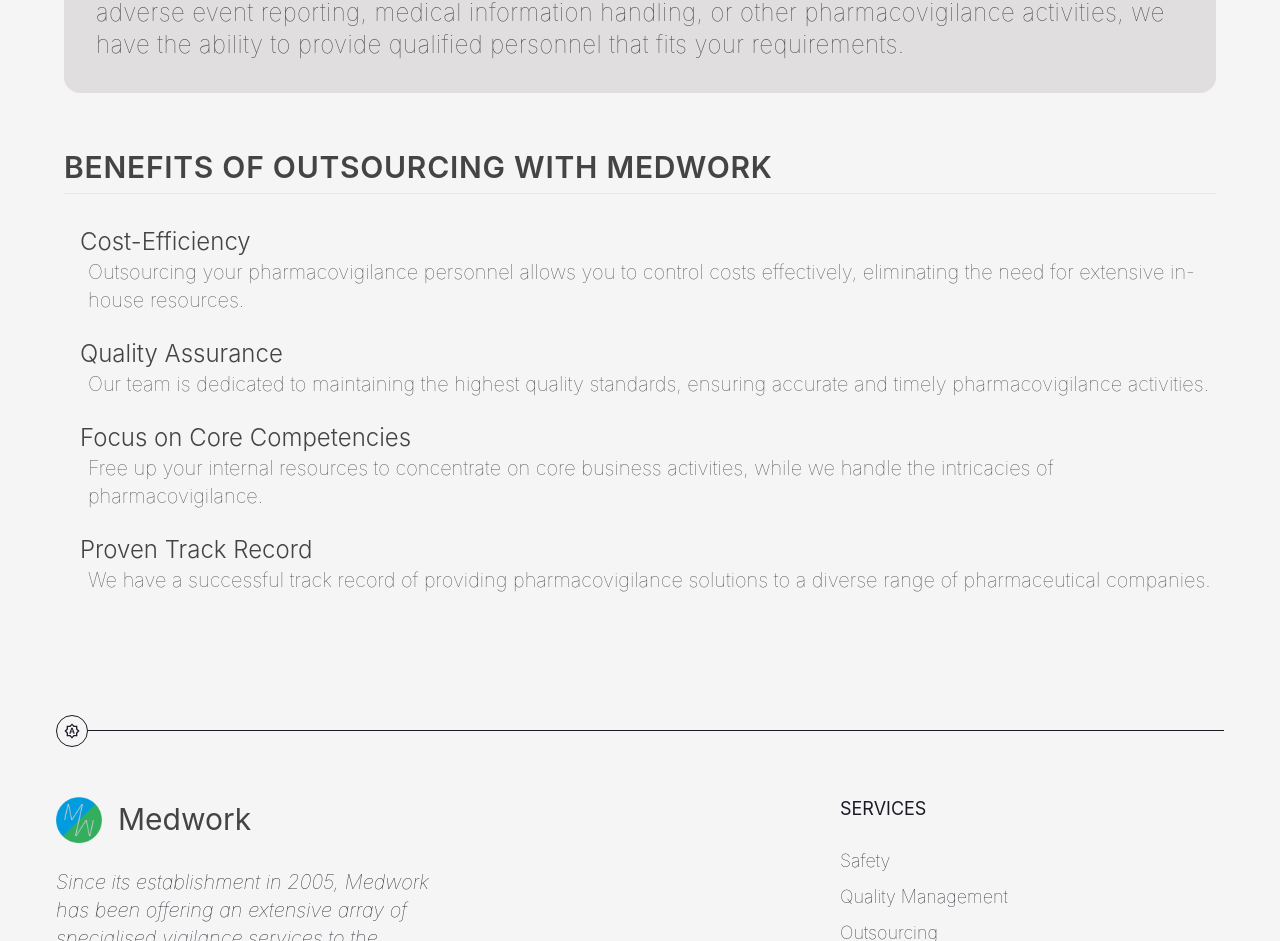
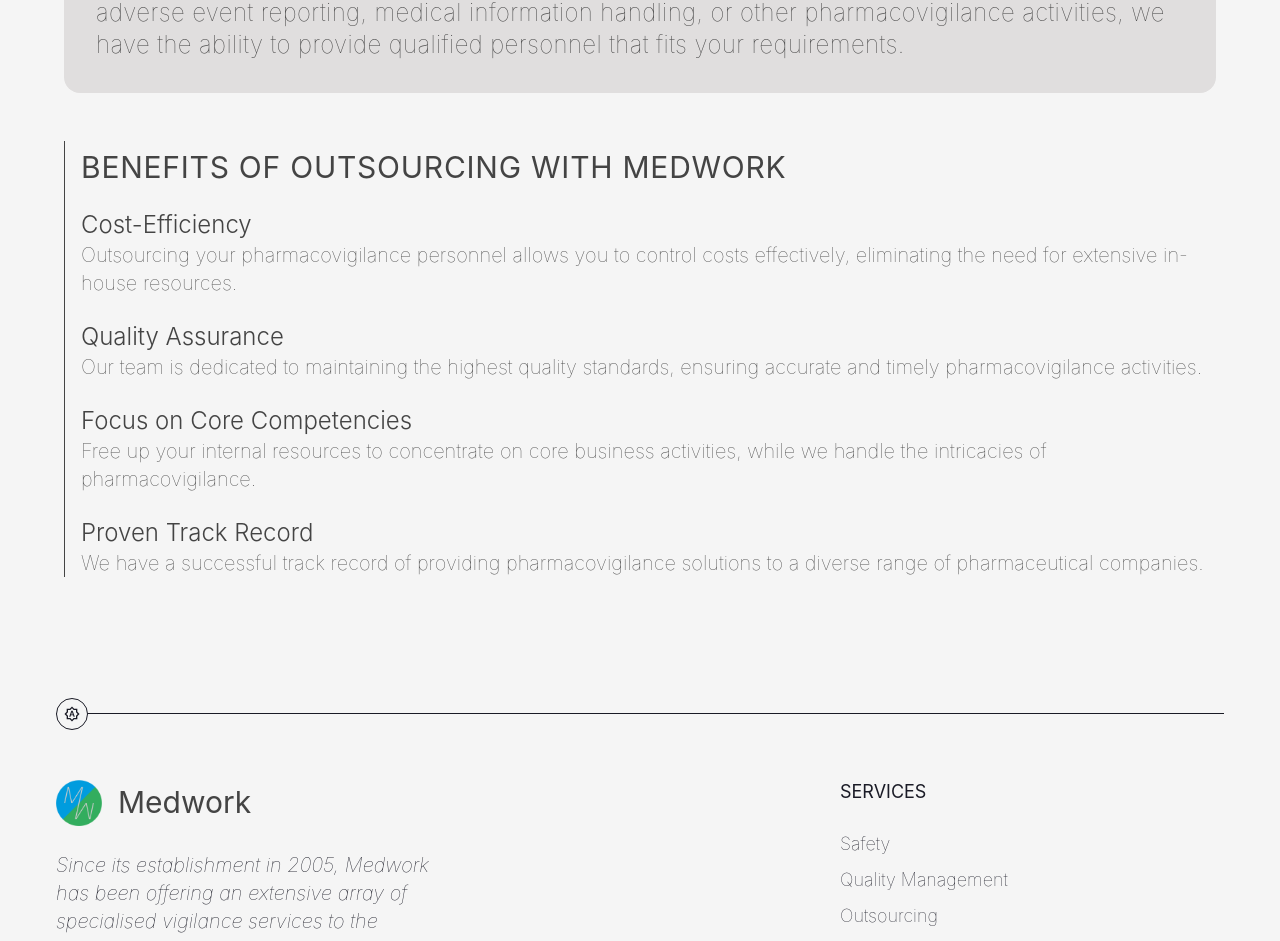
Before and after one commit to Medwork-CRO/webpage, a Next.js app: page /services/outsourcing in a window 1280 px wide. Shown: the part 1496-2437 px from the top of the page. Built offline with nearby package versions, Linux system fonts and the light colour scheme.

Commit message:
Update styling in InfoBoxMatrix and Showcasing components

```diff
--- a/src/components/InfoBoxMatrix.tsx
+++ b/src/components/InfoBoxMatrix.tsx
@@ -10,7 +10,7 @@ export type InfoBoxAttributes = {
 
 function InfoBoxMatrix({ infoBoxes }: { infoBoxes: InfoBoxAttributes[] }) {
     return (
-        <div className="w-full grid grid-cols-1 md:grid-cols-2 lg:grid-cols-3 mx-4 md:mx-8 lg:mx-16 my-4 md:my-8 lg:my-16 gap-8">
+        <div className="w-full self-center grid grid-cols-1 md:grid-cols-2 lg:grid-cols-3 mx-4 md:mx-8 lg:mx-16 my-4 md:my-8 lg:my-16 gap-8">
             {infoBoxes.map((infoBox, i) => (
                 <React.Fragment key={i}>
                     <InfoBox
--- a/src/components/Showcasing.tsx
+++ b/src/components/Showcasing.tsx
@@ -1,5 +1,4 @@
 import React from "react";
-import Title from "./Title";
 
 type Showcase = {
     title: string;
@@ -9,8 +8,8 @@ type Showcase = {
 function Showcase({ title, point }: Showcase) {
     return (
         <li className="flex flex-col narrow-letters leading-relaxed">
-            <span className="font-light mr-2 text-2xl">{title}</span>
-            <span className="font-thin ml-2 text-xl">{point}</span>
+            <span className="font-light text-2xl">{title}</span>
+            <span className="font-thin text-xl">{point}</span>
         </li>
     );
 }
@@ -18,11 +17,22 @@ function Showcase({ title, point }: Showcase) {
 function Showcasing({ title, showcases }: { title: string, showcases: Showcase[] }) {
     return (
         <div className="
-            w-full flex flex-col gap-8
+            w-full flex flex-col gap-6
             text-medwork-brown dark:text-gray-400
+            border-l border-medwork-brown dark:border-gray-400
         ">
-            <Title title={title} />
-            <ul className="flex flex-col gap-6 list-disc pl-4">
+            <span
+                id={title.split(" ").join("-").toLowerCase()}
+                className={`
+                pl-4 mt-2 text-2xl md:text-3xl text-left
+                font-normal uppercase tracking-wide leading-tight narrow-letters
+              `}
+            >
+                {title}
+            </span>
+            <ul className="
+                flex flex-col gap-6 list-disc pl-4
+            ">
                 {showcases.map((showcase, i) => (
                     <React.Fragment key={i}>
                         <Showcase title={showcase.title} point={showcase.point} />
--- a/src/components/Title.tsx
+++ b/src/components/Title.tsx
@@ -17,7 +17,7 @@ function Title({
 
     const textAlign = textAlignClass[align];
     return (
-        <h1
+        <span
             id={title.split(" ").join("-").toLowerCase()}
             className={`
                 mt-2 pb-2
@@ -28,7 +28,7 @@ function Title({
               `}
         >
             {title}
-        </h1>
+        </span>
     );
 }
 
--- a/src/pages/services/quality-management/index.tsx
+++ b/src/pages/services/quality-management/index.tsx
@@ -45,7 +45,8 @@ function QualityManagement() {
 
             <div id="main-content" className="max-w-[1200px] w-full items-left whitespace-pre-line flex flex-col">
                 <Breadcrumbs />
-                <div className="flex flex-col items-center gap-8 whitespace-pre-line px-4 sm:px-6 text-2xl text-gray-500 dark:text-gray-400 lg:px-0 py-16">
+
+                <div className="flex flex-col gap-12 px-4 sm:px-6 lg:px-0 py-16">
                     <DisplayParagraphs withLead={false} paragraphs={introParagraph} />
                     <Showcasing title={title} showcases={showcases} />
                     <InfoBoxMatrix infoBoxes={infoBoxes} />
--- a/src/pages/services/safety/index.tsx
+++ b/src/pages/services/safety/index.tsx
@@ -58,7 +58,8 @@ function Safety() {
 
             <div id="main-content" className="max-w-[1200px] w-full items-left whitespace-pre-line flex flex-col">
                 <Breadcrumbs />
-                <div className="flex flex-col items-center gap-8 whitespace-pre-line px-4 sm:px-6 text-2xl text-gray-500 dark:text-gray-400 lg:px-0 py-16">
+
+                <div className="flex flex-col gap-12 px-4 sm:px-6 lg:px-0 py-16">
                     <LeadingParagraphs withLead={false} paragraphs={paragraphs} />
                     <InfoBoxMatrix infoBoxes={infoBoxes} />
                 </div>
```
